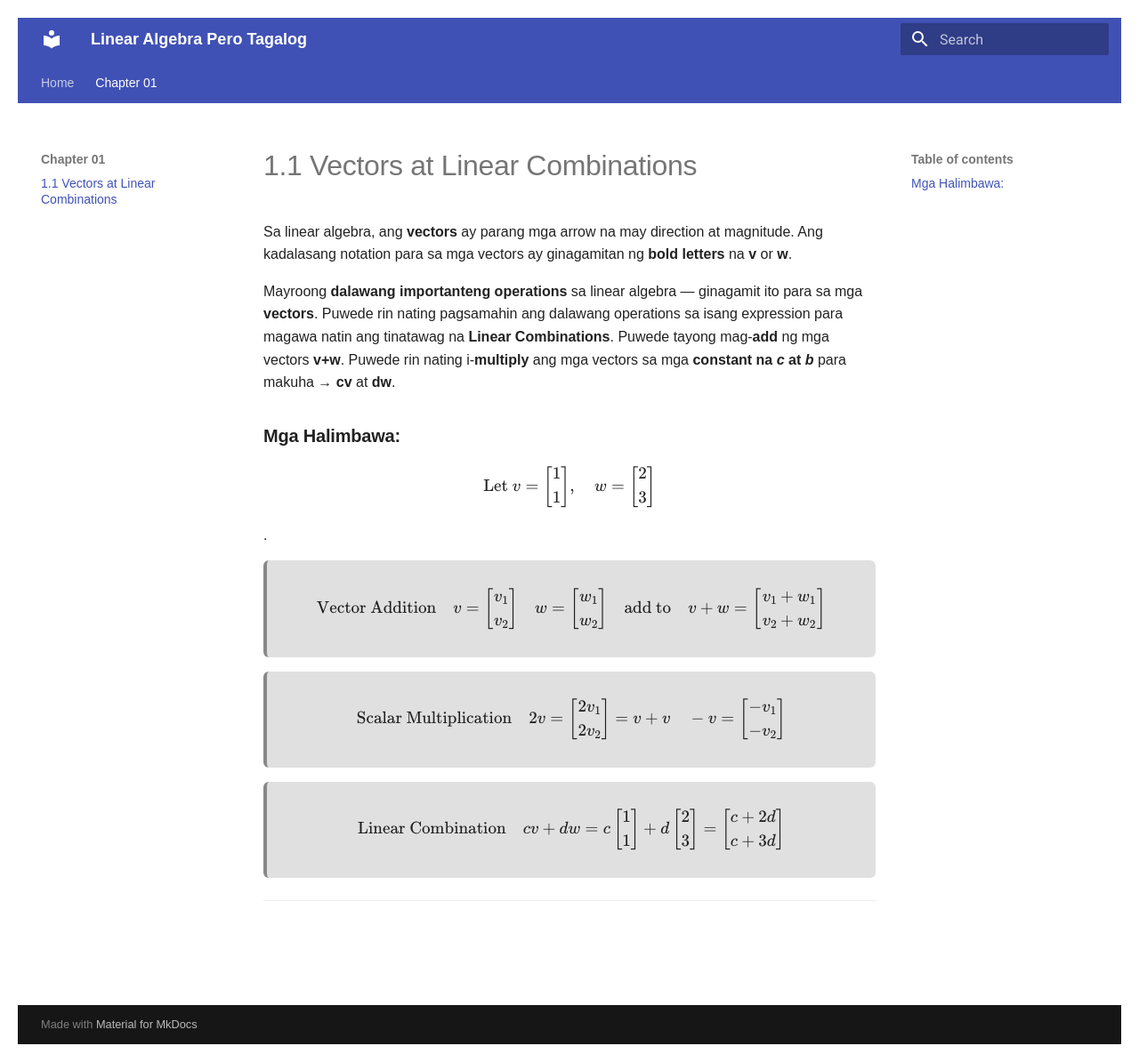
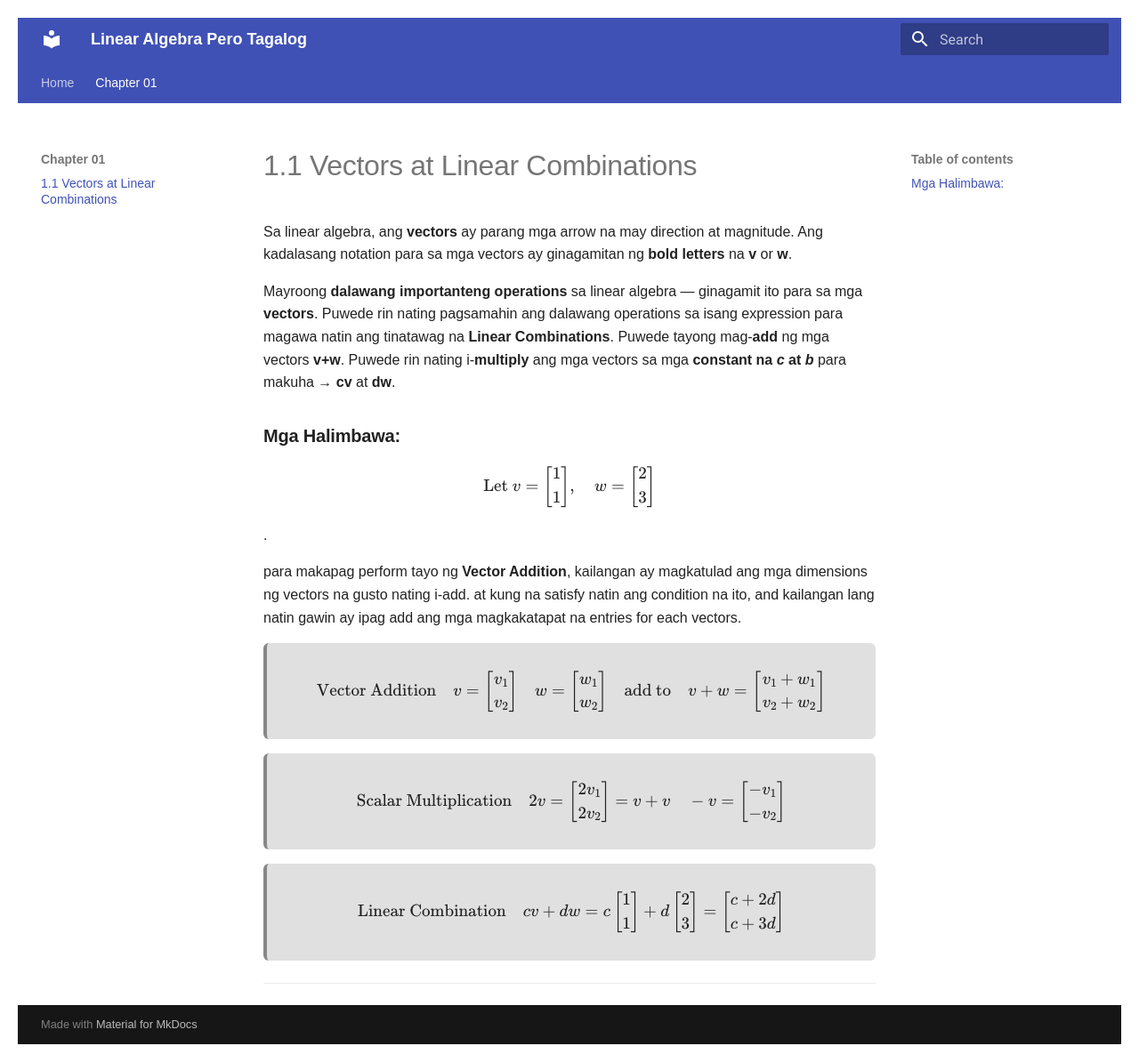
Before and after one commit to eigenlambda123/LinearAlgebra-PeroTagalog, an MkDocs documentation site: the page built from docs/chapter_01/1.1_vectors_at_linear_combinations.md, in a window 1280 px wide and 1194 px high. Shown: the whole window at 89% size. Built offline with MkDocs 1.6.1 and Material for MkDocs 9.7.7, drawn with Linux system fonts in a browser that asks for light colours.

Commit message:
vector addition explaination

```diff
--- a/docs/chapter_01/1.1_vectors_at_linear_combinations.md
+++ b/docs/chapter_01/1.1_vectors_at_linear_combinations.md
@@ -12,6 +12,10 @@ Puwede tayong mag-**add** ng mga vectors **v+w**. Puwede rin nating i-**multiply
 
 <p>
 $$\text{Let } v = \begin{bmatrix} 1 \\ 1 \end{bmatrix}, \quad w = \begin{bmatrix} 2 \\ 3 \end{bmatrix}$$.
+</p>
+
+para makapag perform tayo ng **Vector Addition**, kailangan ay magkatulad ang mga dimensions ng vectors na gusto nating i-add.
+at kung na satisfy natin ang condition na ito, and kailangan lang natin gawin ay ipag add ang mga magkakatapat na entries for each vectors.
 
 <div class="definition-box">
 $$
@@ -24,6 +28,8 @@ $$
 \end{bmatrix}
 $$
 </div>
+
+
 
 
 <div class="definition-box">
@@ -44,6 +50,6 @@ $$
 = \begin{bmatrix} c+2d \\ c+3d \end{bmatrix}
 $$
 </div>
-</p>
+
 
 ---
```
